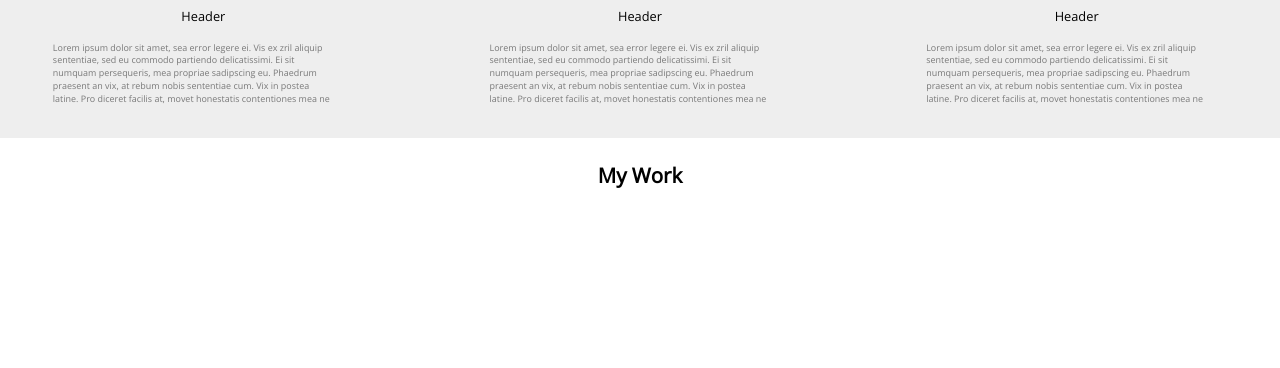
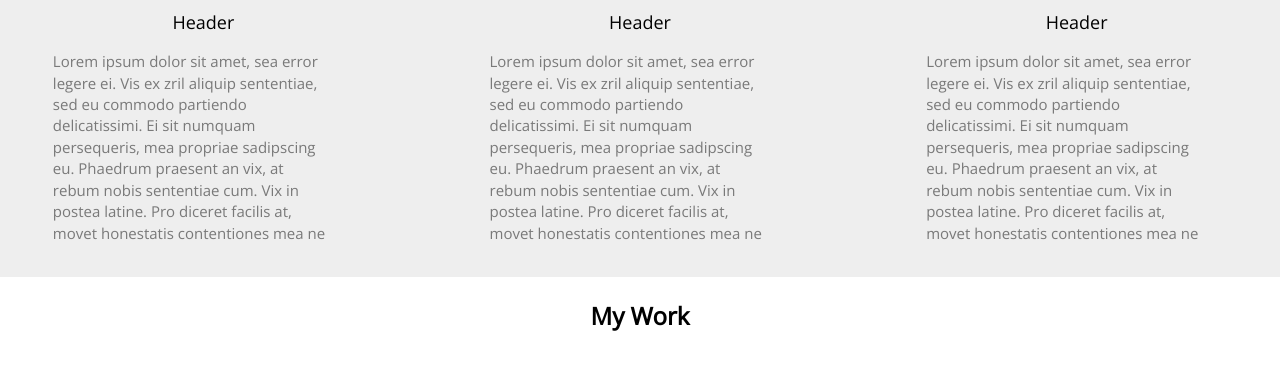
Before and after one commit to Duane11003/duane_portfolio, a plain HTML site: page index.html in a window 1280 px wide. Shown: the part 630-998 px from the top of the page. Before the commit the page ends 856 px from the top, so only its background shows below. Drawn offline with nearby package versions, Linux system fonts and the light colour scheme.

Commit message:
updated main css

```diff
--- a/main.css
+++ b/main.css
@@ -1,6 +1,7 @@
 body {
   font-family: 'Open Sans', sans-serif;
 }
+
 
 p.about-me {
     height: auto;
@@ -10,7 +11,7 @@ p.about-me {
     padding-top: 2%;
     padding-bottom: 8%;
     margin: 0 auto;
-    font-size: .7vw;
+    font-size: 15px;
     color: rgb(121, 121, 121);
 }
 
@@ -36,7 +37,7 @@ section {
 }
 
 h2 {
-  font-size: 1vw;
+  font-size: 18px;
   text-align: center;
   color: black;
   /*padding-top: 6%;*/
@@ -58,10 +59,10 @@ div.about-me-header {
 
 
 h1 {
-  font-size: 1.6vw;
+  font-size: 24px;
   text-align: center;
   color: black;
-  font-weight: 900;
+  font-weight: bolder;
   margin: 2% auto;
   padding-bottom: 1%;
   width: 50%;
@@ -93,3 +94,8 @@ div.img {
 div.white {
   background-color: white;
 }
+
+@media screen and (max-width: 768px)
+body {
+  font-size: 14px;
+}
```
